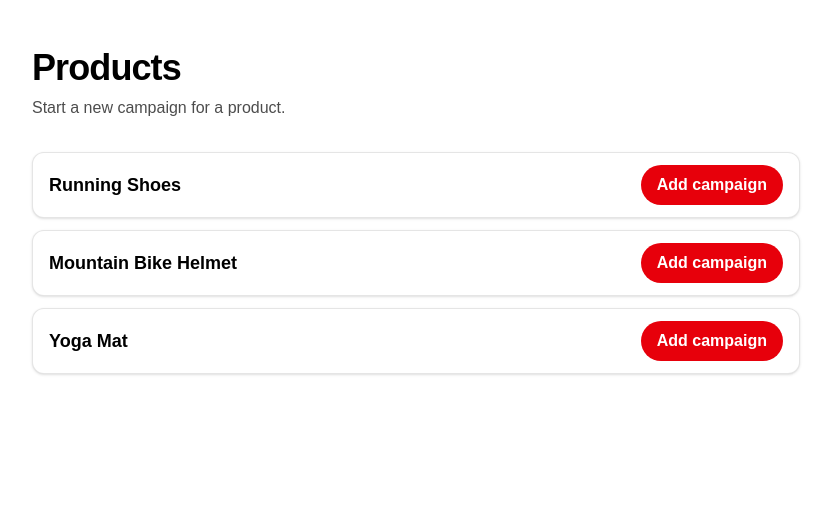
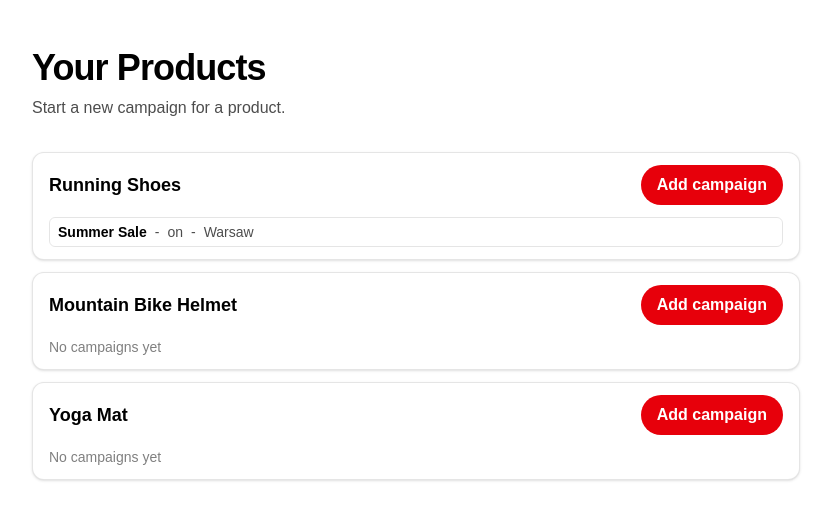
Before and after one commit to zuzanna0422/CampaignManagementApp, a Next.js app: page /products in a window 1280 px wide. Shown: the top 520 px of the page, without its empty margins (224-1055 px from the left). Built offline with nearby package versions, Linux system fonts and the light colour scheme.

Commit message:
Saving data to localStorage

```diff
--- a/app/campaigns/new/page.tsx
+++ b/app/campaigns/new/page.tsx
@@ -3,8 +3,8 @@
 import { useSearchParams } from "next/navigation";
 import { keywords } from "@/data/keywords";
 import { towns } from "@/data/towns";
-
-const statuses = ["active", "paused", "ended"] as const;
+import type { Campaign, CampaignStatus } from "@/models/Campaign";
+import { mockCampaigns } from "@/data/mockCampaigns";
 
 export default function NewCampaignPage() {
   const searchParams = useSearchParams();
@@ -15,6 +15,44 @@ export default function NewCampaignPage() {
     if (!Number.isNaN(rawValue) && rawValue < minValue) {
       event.currentTarget.value = String(minValue);
     }
+  };
+
+  const handleSubmit = (event: React.FormEvent<HTMLFormElement>) => {
+    event.preventDefault();
+    const form = event.currentTarget;
+    const formData = new FormData(form);
+
+    const stored = localStorage.getItem("campaigns");
+    let campaigns: Campaign[] = [];
+    if (stored) {
+      try {
+        campaigns = JSON.parse(stored) as Campaign[];
+      } catch {
+        campaigns = [];
+      }
+    } else {
+      campaigns = mockCampaigns;
+    }
+
+    const nextId = campaigns.length > 0 ? Math.max(...campaigns.map(c => c.id)) + 1 : 1;
+
+    const keywordsValue = String(formData.get("keywords"));
+    const newCampaign: Campaign = {
+      id: nextId,
+      productId: Number(formData.get("productId") ?? "0"),
+      name: String(formData.get("name") ?? ""),
+      keywords: keywordsValue.split(',').map((k) => k.trim()).filter(Boolean),
+      bidAmount: Number(formData.get("bidAmount") ?? "0"),
+      fund: Number(formData.get("fund") ?? "0"),
+      status: (formData.get("status") ?? "on") as CampaignStatus,
+      town: String(formData.get("town") ?? ""),
+      radius: Number(formData.get("radius") ?? "0"),
+    };
+
+    campaigns.push(newCampaign);
+    localStorage.setItem("campaigns", JSON.stringify(campaigns));
+    form.reset();
+
   };
 
   return (
@@ -29,8 +67,10 @@ export default function NewCampaignPage() {
           </p>
         </header>
 
-        <form className="flex flex-col gap-6 rounded-2xl border border-black/10 bg-white p-7 shadow-sm sm:p-8">
+        <form className="flex flex-col gap-6 rounded-2xl border border-black/10 bg-white p-7 shadow-sm sm:p-8"
+          onSubmit={handleSubmit}>
           <input name="productId" type="hidden" value={productId} />
+          <input name="status" type="hidden" value="on" />
 
           <div className="grid gap-4 sm:grid-cols-2">
             <label className="flex flex-col gap-2 text-xs font-medium sm:text-sm">
@@ -87,24 +127,6 @@ export default function NewCampaignPage() {
 
           <div className="grid gap-4 sm:grid-cols-2">
             <label className="flex flex-col gap-2 text-xs font-medium sm:text-sm">
-              Status
-              <select
-                className="rounded-lg border border-black/15 px-3 py-2 text-xs sm:text-sm"
-                name="status"
-                defaultValue=""
-              >
-                <option value="" disabled>
-                  Select status
-                </option>
-                {statuses.map((status) => (
-                  <option key={status} value={status}>
-                    {status}
-                  </option>
-                ))}
-              </select>
-            </label>
-
-            <label className="flex flex-col gap-2 text-xs font-medium sm:text-sm">
               Town
               <select
                 className="rounded-lg border border-black/15 px-3 py-2 text-xs sm:text-sm"
--- a/app/products/page.tsx
+++ b/app/products/page.tsx
@@ -1,6 +1,6 @@
-import Link from "next/link";
+'use client';
 
-import { mockProducts } from "@/data/mockProducts";
+import ProductsList from "@/components/ProductsList";
 
 export default function ProductsPage() {
   return (
@@ -8,31 +8,14 @@ export default function ProductsPage() {
       <div className="mx-auto flex w-full max-w-3xl flex-col gap-8">
         <header className="space-y-2">
           <h1 className="text-2xl font-semibold tracking-tight sm:text-3xl lg:text-4xl">
-            Products
+            Your Products
           </h1>
           <p className="text-xs text-black/70 sm:text-sm lg:text-base">
             Start a new campaign for a product.
           </p>
         </header>
 
-        <div className="flex flex-col gap-3">
-          {mockProducts.map((product) => (
-            <div
-              key={product.id}
-              className="flex items-center justify-between rounded-xl border border-black/10 bg-white px-4 py-3 shadow-sm"
-            >
-              <span className="text-sm font-semibold sm:text-base lg:text-lg">
-                {product.name}
-              </span>
-              <Link
-                href={`/campaigns/new?productId=${product.id}`}
-                className="rounded-full bg-red-600 px-4 py-2 text-xs font-semibold text-white transition hover:bg-red-700 sm:text-sm lg:text-base"
-              >
-                Add campaign
-              </Link>
-            </div>
-          ))}
-        </div>
+        <ProductsList />
       </div>
     </div>
   );
--- /dev/null
+++ b/components/CampaignsList.tsx
@@ -0,0 +1,30 @@
+import type { Campaign } from "@/models/Campaign";
+
+type CampaignsListProps = {
+  campaigns: Campaign[];
+};
+
+export default function CampaignsList({ campaigns }: CampaignsListProps) {
+  if (campaigns.length === 0) {
+    return (
+      <span className="text-xs text-black/50 sm:text-sm">No campaigns yet</span>
+    );
+  }
+
+  return (
+    <div className="space-y-1 text-xs text-black/70 sm:text-sm">
+      {campaigns.map((campaign) => (
+        <div
+          key={campaign.id}
+          className="flex items-center gap-2 rounded-md border border-black/10 px-2 py-1"
+        >
+          <span className="font-semibold text-black">{campaign.name}</span>
+          <span>-</span>
+          <span>{campaign.status}</span>
+          <span>-</span>
+          <span>{campaign.town}</span>
+        </div>
+      ))}
+    </div>
+  );
+}
--- /dev/null
+++ b/components/ProductsList.tsx
@@ -0,0 +1,53 @@
+"use client";
+
+import Link from "next/link";
+import { useState } from "react";
+import { mockProducts } from "@/data/mockProducts";
+import { mockCampaigns } from "@/data/mockCampaigns";
+import CampaignsList from "@/components/CampaignsList";
+import type { Campaign } from "@/models/Campaign";
+
+export default function ProductsList() {
+
+  const [campaigns] = useState<Campaign[]>(() => {
+    const stored = localStorage.getItem("campaigns");
+    if (stored) {
+      try {
+        return JSON.parse(stored) as Campaign[];
+      } catch {
+        return mockCampaigns;
+      }
+    }
+    return mockCampaigns;
+  });
+
+  return (
+    <div className="flex flex-col gap-3">
+      {mockProducts.map((product) => {
+        const productCampaigns = campaigns.filter(
+          (campaign) => campaign.productId === product.id
+        );
+
+        return (
+          <div
+            key={product.id}
+            className="flex flex-col gap-3 rounded-xl border border-black/10 bg-white px-4 py-3 shadow-sm"
+          >
+            <div className="flex items-center justify-between gap-3">
+              <span className="text-sm font-semibold sm:text-base lg:text-lg">
+                {product.name}
+              </span>
+              <Link
+                href={`/campaigns/new?productId=${product.id}`}
+                className="rounded-full bg-red-600 px-4 py-2 text-xs font-semibold text-white transition hover:bg-red-700 sm:text-sm lg:text-base"
+              >
+                Add campaign
+              </Link>
+            </div>
+            <CampaignsList campaigns={productCampaigns} />
+          </div>
+        );
+      })}
+    </div>
+  );
+}
--- a/data/mockCampaigns.ts
+++ b/data/mockCampaigns.ts
@@ -7,7 +7,7 @@ export const mockCampaigns: Campaign[] = [
         keywords: ['running', 'shoes', 'summer', 'sale', 'sports'],
         bidAmount: 1.5,
         fund: 100,
-        status: 'active',
+        status: 'on',
         town: 'Warsaw',
         radius: 50,
     }
--- a/models/Campaign.ts
+++ b/models/Campaign.ts
@@ -1,4 +1,4 @@
-export type CampaignStatus = 'active' | 'paused' | 'ended';
+export type CampaignStatus = 'on' | 'off';
 
 export interface Campaign {
     id: number;
```
